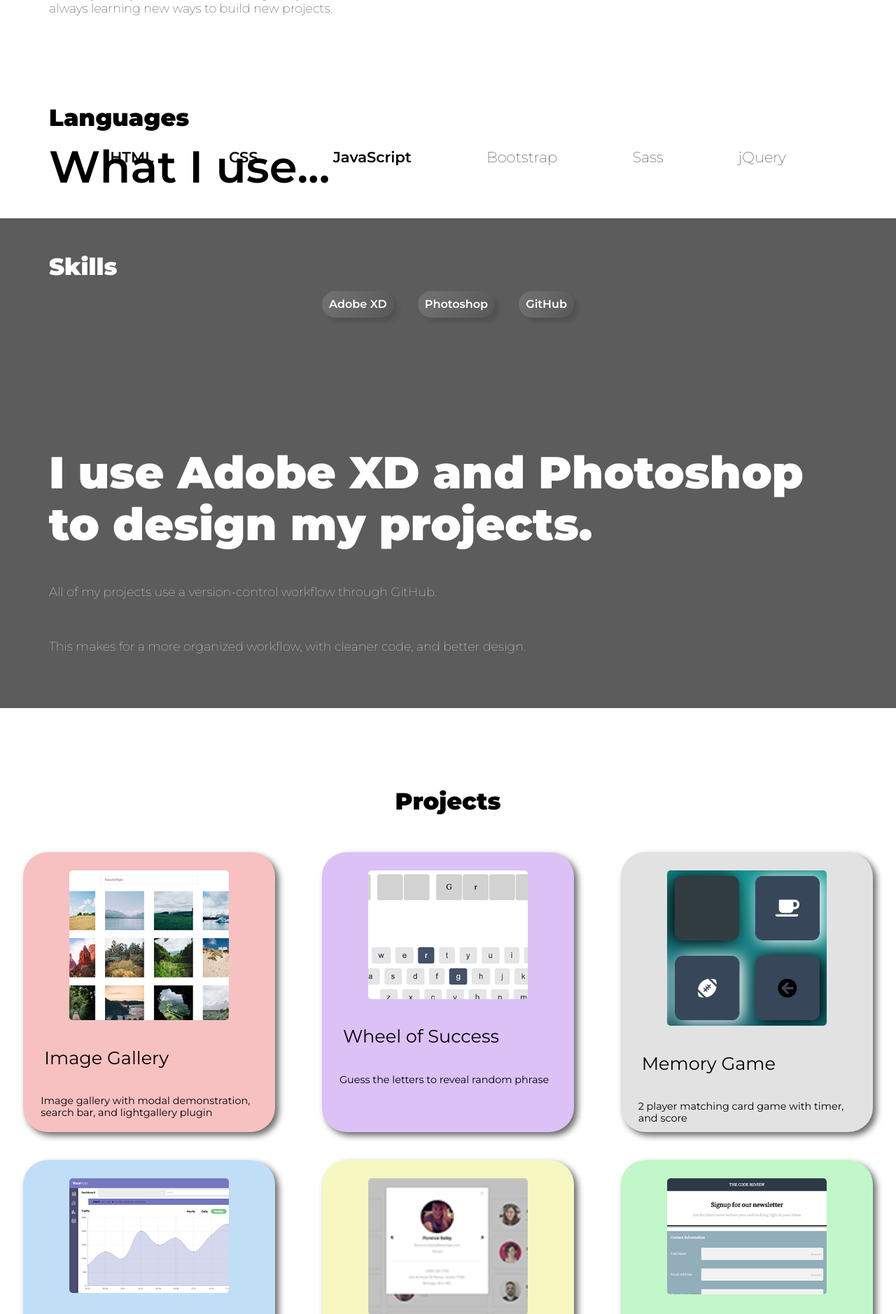
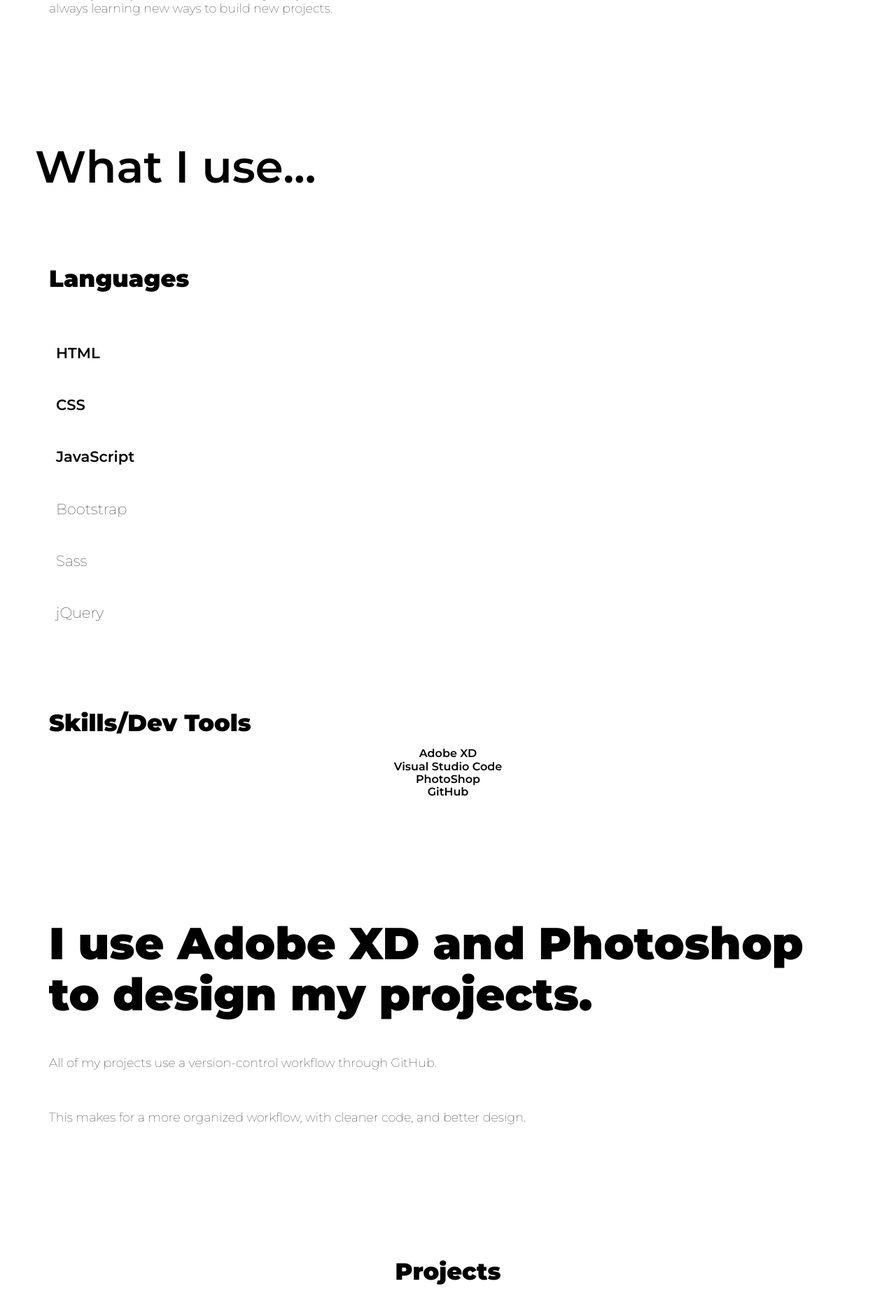
Before and after one commit to Sizu24/sizu24.github.io, a PHP site: page / in a window 1280 px wide. Shown: the part 1601-3479 px from the top of the page at 70% size. Run offline with PHP 8.4, Linux system fonts and the light colour scheme; some libraries are stand-ins or nearby versions.

Commit message:
About section background color and spacing

```diff
--- a/css/style.css
+++ b/css/style.css
@@ -437,10 +437,12 @@ span {
 }
 @media (min-width: 1024px) {
   .info h2 {
-    position: absolute;
     font-size: 4em;
     display: absolute;
     font-weight: 600;
+  }
+  .info h2:nth-child(2) {
+    position: absolute;
   }
 }
 @media (min-width: 1024px) {
@@ -514,6 +516,15 @@ span {
   font-weight: 100;
   font-size: 1.1em;
 }
+@media (min-width: 1024px) {
+  .languages ul {
+    width: 40%;
+    justify-content: flex-start;
+    padding: 50px 0;
+    margin: 0 70px;
+    flex-direction: column;
+  }
+}
 .languages ul li {
   margin: 15px 0px;
   padding: 10px;
@@ -528,21 +539,18 @@ span {
 }
 
 .skills {
-  background-color: #5c5c5c;
+  background-color: #fff;
   padding-bottom: 40px;
 }
 .skills h3 {
-  color: #fff;
+  color: #000;
 }
 .skills p {
-  color: #fff;
+  color: #000;
 }
-.skills span {
+.skills ul {
   font-weight: 600;
   padding: 0 5px;
-  background: linear-gradient(120deg, #99999960, #3b3b3b21);
-  border-radius: 5px;
-  box-shadow: 6px 6px 6px rgba(0, 0, 0, 0.116);
 }
 
 #projects h3 {
--- a/index.html
+++ b/index.html
@@ -101,11 +101,14 @@
             </div>
 
             <div class="skills info">
-              <h3>Skills</h3>
+              <h3>Skills/Dev Tools</h3>
               <div class="skills-list">
-                <span>Adobe XD</span>
-                <span>Photoshop</span>
-                <span>GitHub</span>
+                <ul>
+                  <li>Adobe XD</li>
+                  <li>Visual Studio Code</li>
+                  <li>PhotoShop</li>
+                  <li>GitHub</li>
+                </ul>
               </div>
 
               <p>
--- a/scss/partials/base/_typography.scss
+++ b/scss/partials/base/_typography.scss
@@ -83,7 +83,9 @@ span{
     left: 20px;
     padding-left: 50px;
     @include mq($lg){
-      position: absolute;
+      &:nth-child(2){
+        position: absolute;
+      }
       font-size: 4em;
       display: absolute;
       font-weight: 600;
@@ -151,6 +153,7 @@ span{
   background-color: #fff;
   h3{
    color: #000;
+
   }
   ul{
     margin: 0 auto;
@@ -161,12 +164,20 @@ span{
     flex-wrap: wrap;
     font-weight: 100;
     font-size: 1.1em;
+    @include mq($lg){
+      width: 40%;
+      justify-content: flex-start;
+      padding: 50px 0;
+      margin: 0 70px;
+      flex-direction: column;
+    }
 
     li{
       margin: 15px 0px;
       padding: 10px;
       @include mq($xs){
         font-size: 1.2em;
+
       }
 
       &:nth-child(-n+3){
@@ -177,20 +188,18 @@ span{
 }
 
 .skills{
-  background-color: #5c5c5c;
+  // background-color: #5c5c5c;
+  background-color: #fff;
   padding-bottom: 40px;
   h3{
-    color: #fff;
+    color: #000;
   }
   p{
-    color: #fff;
+    color: #000;
   }
-  span{
+  ul{
     font-weight: 600;
     padding: 0 5px;
-    background: linear-gradient(120deg, #99999960, #3b3b3b21);
-    border-radius: 5px;
-    box-shadow: 6px 6px 6px rgba(0, 0, 0, 0.116);
   }
 }
 
```
Also changed, not shown: 1 other file.
